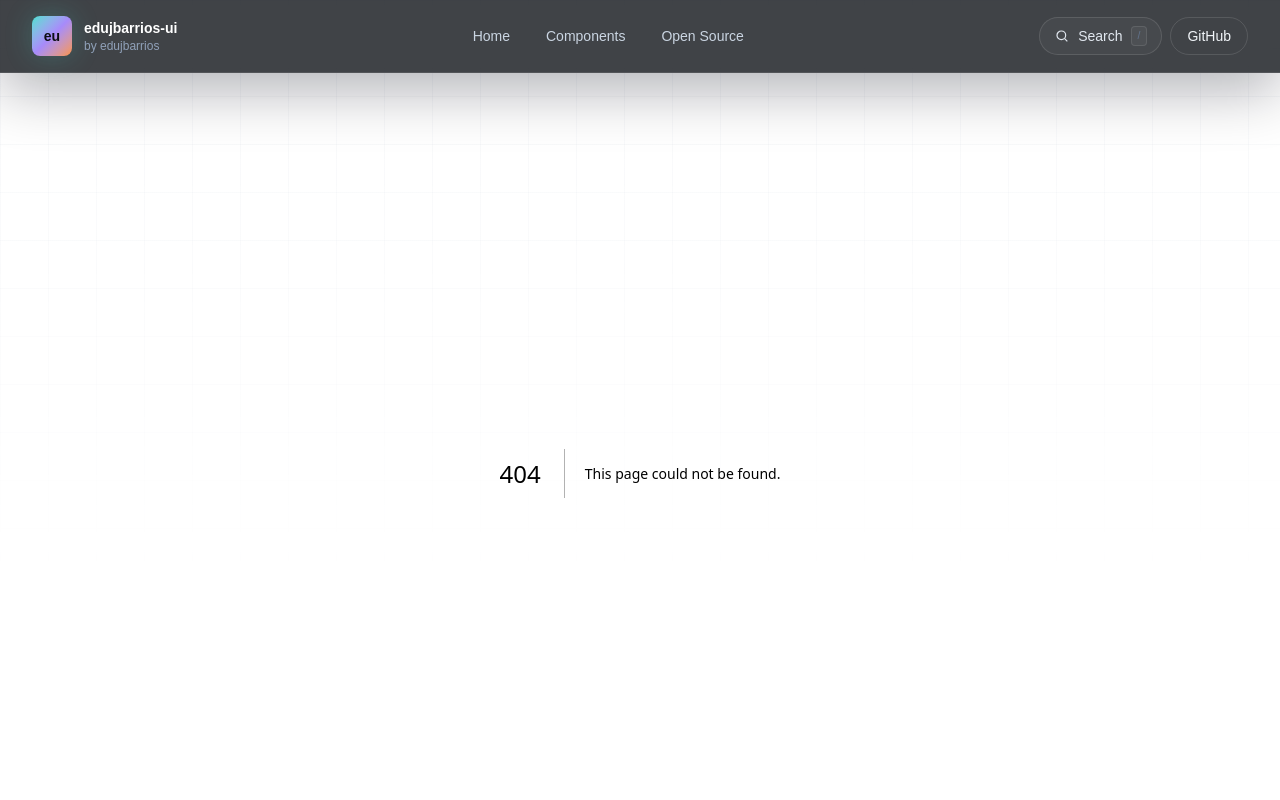
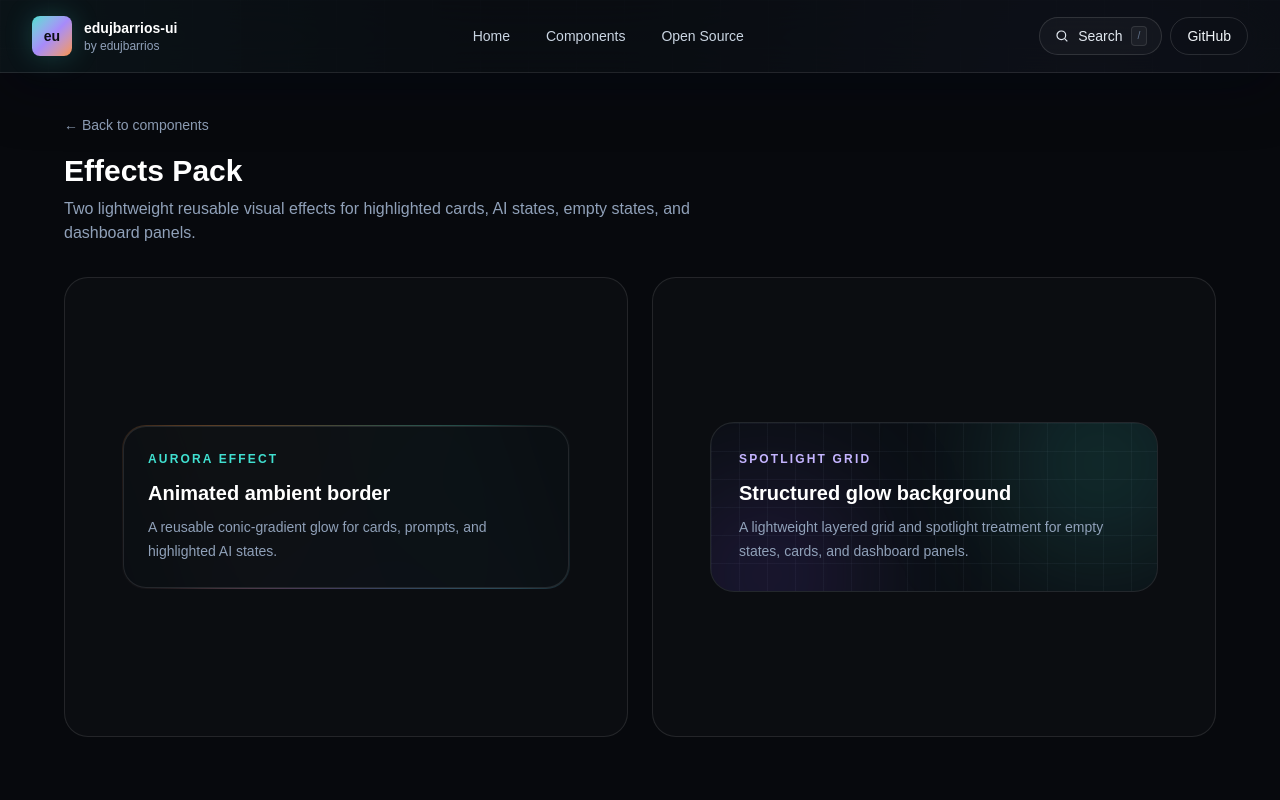
Before and after one commit to edujbarrios/edujbarrios-ui, a Next.js app: page /showcase/effects-pack in a window 1280 px wide. Before the commit this address had no page. Shown: the top 800 px of the page. Built offline with nearby package versions, Linux system fonts and the light colour scheme.

Commit message:
feat: add reusable visual effects pack
* feat: add Aurora Border Effect component

* feat: add Spotlight Grid Effect component

* feat: add effects pack showcase

```diff
--- /dev/null
+++ b/app/showcase/effects-pack/page.tsx
@@ -0,0 +1,21 @@
+import Link from "next/link";
+import { AuroraBorderEffect } from "@/components/ui/aurora-border-effect";
+import { SpotlightGridEffect } from "@/components/ui/spotlight-grid-effect";
+
+export default function EffectsPackShowcase() {
+  return (
+    <main className="min-h-screen bg-[#07090d] px-6 py-10 text-white">
+      <div className="mx-auto flex max-w-6xl flex-col gap-8">
+        <div>
+          <Link href="/components" className="text-sm text-slate-400 hover:text-white">← Back to components</Link>
+          <h1 className="mt-4 text-3xl font-bold">Effects Pack</h1>
+          <p className="mt-2 max-w-2xl text-slate-400">Two lightweight reusable visual effects for highlighted cards, AI states, empty states, and dashboard panels.</p>
+        </div>
+        <div className="grid gap-6 lg:grid-cols-2">
+          <div className="grid min-h-[460px] place-items-center rounded-3xl border border-white/10 bg-white/[0.02] p-6"><AuroraBorderEffect /></div>
+          <div className="grid min-h-[460px] place-items-center rounded-3xl border border-white/10 bg-white/[0.02] p-6"><SpotlightGridEffect /></div>
+        </div>
+      </div>
+    </main>
+  );
+}
--- /dev/null
+++ b/components/ui/aurora-border-effect.tsx
@@ -0,0 +1,12 @@
+export function AuroraBorderEffect() {
+  return (
+    <div className="group relative w-full max-w-md overflow-hidden rounded-3xl p-px">
+      <div className="absolute -inset-24 animate-[spin_8s_linear_infinite] bg-[conic-gradient(from_180deg_at_50%_50%,#40E0D0_0deg,#a78bfa_120deg,#fb923c_220deg,#40E0D0_360deg)] opacity-35 blur-2xl transition duration-500 group-hover:opacity-55" />
+      <div className="relative rounded-[calc(1.5rem-1px)] border border-white/10 bg-[#0b0f14]/95 p-6">
+        <p className="text-xs font-semibold uppercase tracking-[0.18em] text-[#40E0D0]">Aurora effect</p>
+        <h3 className="mt-3 text-xl font-bold text-white">Animated ambient border</h3>
+        <p className="mt-2 text-sm leading-6 text-slate-400">A reusable conic-gradient glow for cards, prompts, and highlighted AI states.</p>
+      </div>
+    </div>
+  );
+}
--- /dev/null
+++ b/components/ui/spotlight-grid-effect.tsx
@@ -0,0 +1,14 @@
+export function SpotlightGridEffect() {
+  return (
+    <div className="relative w-full max-w-md overflow-hidden rounded-3xl border border-white/10 bg-[#0b0f14] p-7">
+      <div className="pointer-events-none absolute inset-0 bg-[linear-gradient(rgba(148,163,184,0.06)_1px,transparent_1px),linear-gradient(90deg,rgba(148,163,184,0.06)_1px,transparent_1px)] bg-[size:28px_28px]" />
+      <div className="pointer-events-none absolute -right-12 -top-16 h-52 w-52 rounded-full bg-[#40E0D0]/15 blur-3xl" />
+      <div className="pointer-events-none absolute -bottom-20 -left-10 h-48 w-48 rounded-full bg-violet-500/15 blur-3xl" />
+      <div className="relative">
+        <p className="text-xs font-semibold uppercase tracking-[0.18em] text-violet-300">Spotlight grid</p>
+        <h3 className="mt-3 text-xl font-bold text-white">Structured glow background</h3>
+        <p className="mt-2 text-sm leading-6 text-slate-400">A lightweight layered grid and spotlight treatment for empty states, cards, and dashboard panels.</p>
+      </div>
+    </div>
+  );
+}
```
